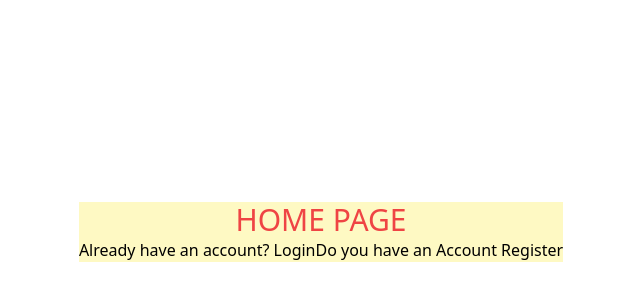
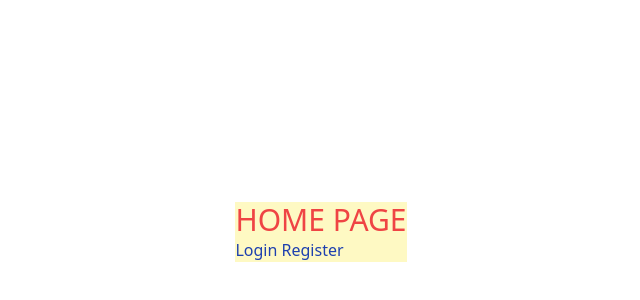
Before and after one commit to pironoid14/Authenticator-app, a React (Vite) app: page / in a window 1280 px wide. Shown: the part 168-468 px from the top of the page, without its empty margins (319-959 px from the left). Built offline with nearby package versions, Linux system fonts and the light colour scheme.

Commit message:
added correction

```diff
--- a/src/Pages/Home.tsx
+++ b/src/Pages/Home.tsx
@@ -4,8 +4,8 @@ export const Home = () => {
   return (
     <div className="bg-yellow-100">
         <h1 className="text-3xl text-red-500 text-center" >HOME PAGE</h1>
-        <Link to="/login">Already have an account? Login</Link>
-        <Link to="/register">Do you have an Account Register</Link>
+        <Link to="/login" className="text-blue-800"> Login</Link>
+        <Link to="/register" className="text-blue-800" > Register</Link>
     </div>
   )
 }
--- a/src/Pages/register.tsx
+++ b/src/Pages/register.tsx
@@ -27,12 +27,11 @@ export const Register = () => {
       setErrors(validationErrors);
     } else {
       setErrors({});
-      // Proceed with form submission
       console.log({ name, number, email, password });
     }
   };
   return (
-    <div className="bg-red-500 flex-col justify-center items-center">
+    <div className="bg-red-500 grid place-content-center">
       <h1>MEW</h1>
       <form action="" onSubmit={handleRegister}>
         <div>
```
